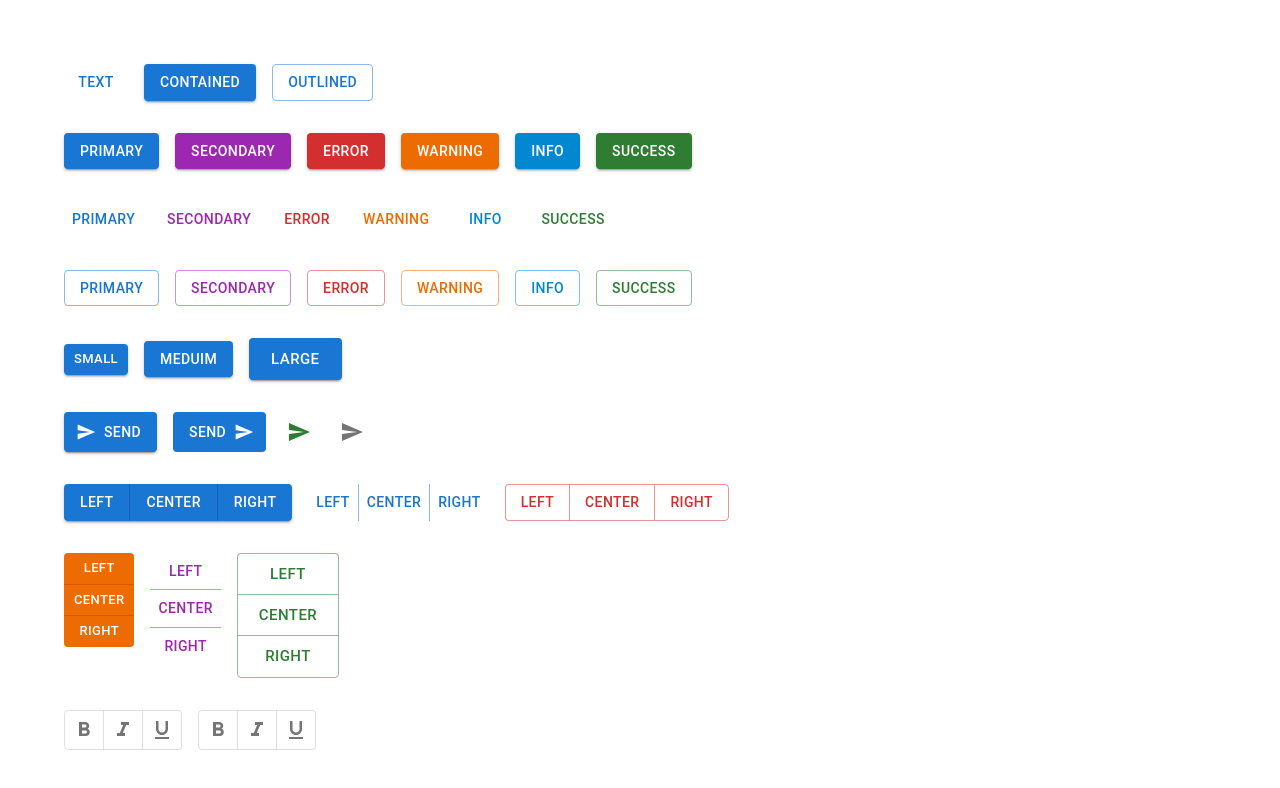
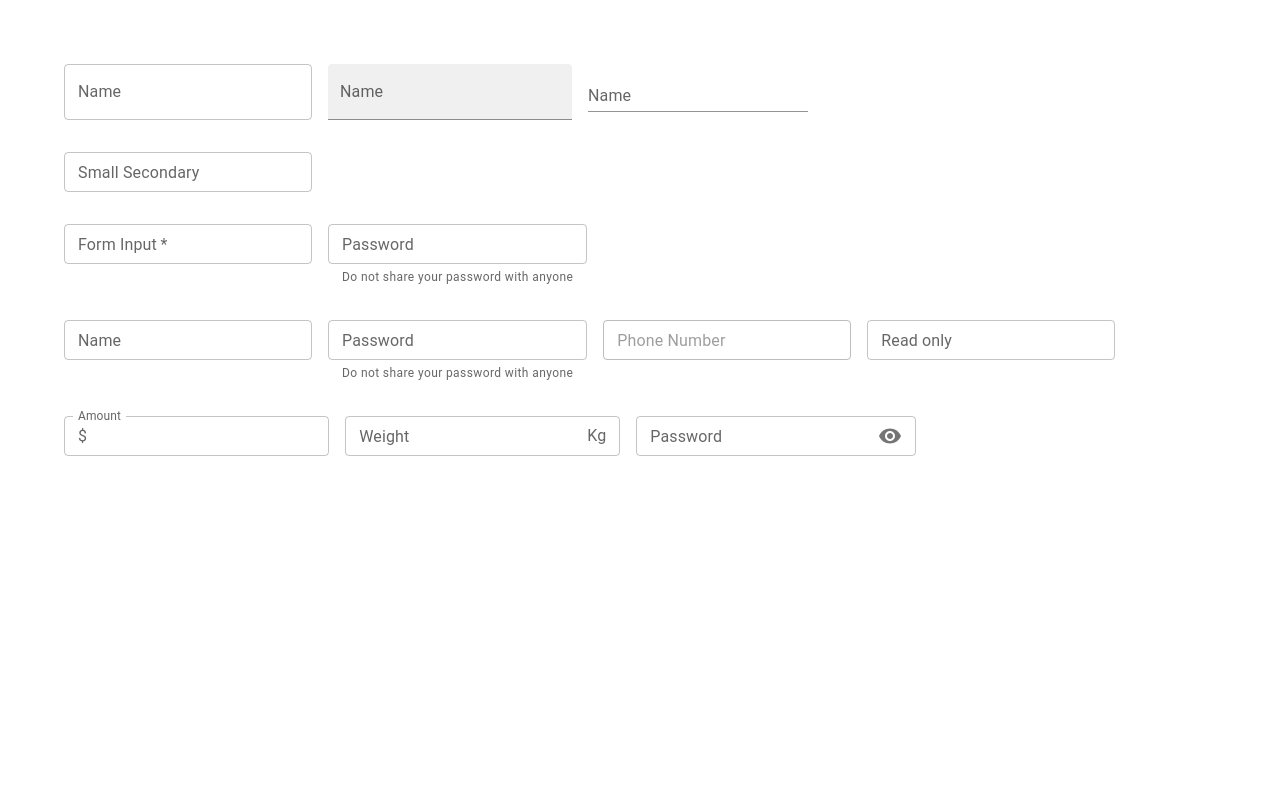
Before and after one commit to rahmanizum/Material-UI-Learning, a React (Create React App) app: page / in a window 1280 px wide. Shown: the top 788 px of the page. Built offline with nearby package versions, Linux system fonts and the light colour scheme.

Commit message:
MuiTextField

```diff
--- a/src/App.js
+++ b/src/App.js
@@ -1,12 +1,14 @@
 import "./App.css";
 // import MuiTypography from "./components/MuiTypography";
-import MuiButton from './components/MuiButton';
+// import MuiButton from './components/MuiButton';
+import MuiTextField from './components/MuiTextField'
 
 function App() {
   return (
     <div className="App">
-      {/* <MuiTypography></MuiTypography> */}
-      <MuiButton/>
+      {/* <MuiTypography/> */}
+      {/* <MuiButton/> */}
+      <MuiTextField/>
     </div>
   );
 }
--- /dev/null
+++ b/src/components/MuiTextField.jsx
@@ -0,0 +1,104 @@
+import React, { useState } from "react";
+import { Stack, TextField, InputAdornment } from "@mui/material";
+import { Visibility } from "@mui/icons-material";
+
+const MuiTextField = () => {
+    const[passwordType,setPasswordType] = useState("password")
+    const[inputPassword, setInputPassword]  = useState("");
+    const[inputPasswordColor,setInputPasswordColor] = useState("primary")
+
+    const inputpasswordhandler = (e)=>{
+        if(!e.target.value.includes('@')){
+            setInputPasswordColor("error");
+        }else{
+            setInputPasswordColor("primary");
+        }
+        setInputPassword(e.target.value)
+    }
+    const visibilityHandler = (e)=>{
+
+        setPasswordType((passwordType)=>{
+            return passwordType==="password" ? "text" : "password"
+        })
+    }
+  return (
+    <Stack spacing={4}>
+      <Stack direction="row" spacing={2}>
+        <TextField label="Name" variant="outlined" />
+        <TextField label="Name" variant="filled" />
+        <TextField label="Name" variant="standard" />
+      </Stack>
+      <Stack direction="row" spacing={2}>
+        <TextField
+          label="Small Secondary"
+          variant="outlined"
+          size="small"
+          color="secondary"
+          error = {false}
+        />
+      </Stack>
+      <Stack direction="row" spacing={2}>
+        <TextField
+          label="Form Input"
+          variant="outlined"
+          color="info"
+          size="small"
+          required
+        />
+        <TextField
+          label="Password"
+          variant="outlined"
+          color="info"
+          size="small"
+          helperText="Do not share your password with anyone"
+        />
+      </Stack>
+      <Stack direction="row" spacing={2}>
+        <TextField label="Name" size="small" type="text" />
+        <TextField
+          label="Password"
+          size="small"
+          helperText="Do not share your password with anyone"
+          type="password"
+        />
+        <TextField label="Phone Number" size="small" type="number" disabled />
+        <TextField
+          label="Read only"
+          size="small"
+          type="number"
+          InputProps={{ readOnly: true }}
+        />
+      </Stack>
+      <Stack direction="row" gap={2}>
+        <TextField
+          label="Amount"
+          size="small"
+          InputProps={{
+            startAdornment: (
+              <InputAdornment position="start">$</InputAdornment>
+            ),
+          }}
+        />
+        <TextField
+          label="Weight"
+          size="small"
+          InputProps={{
+            endAdornment: <InputAdornment position="end"> Kg</InputAdornment>,
+          }}
+        />
+        <TextField
+          label="Password"
+          size="small"
+          type= {passwordType}
+          color={inputPasswordColor}
+          value={inputPassword}
+          InputProps={{
+            endAdornment: <InputAdornment position="end"> {<Visibility onClick = {visibilityHandler}/>}</InputAdornment>,
+          }}
+          onChange={inputpasswordhandler}
+        ></TextField>
+      </Stack>
+    </Stack>
+  );
+};
+export default MuiTextField;
```
